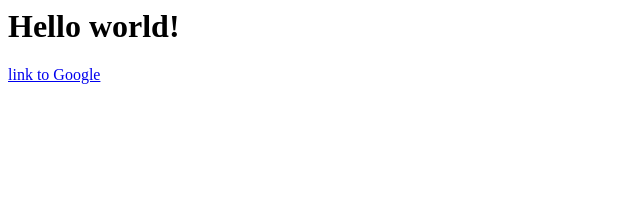
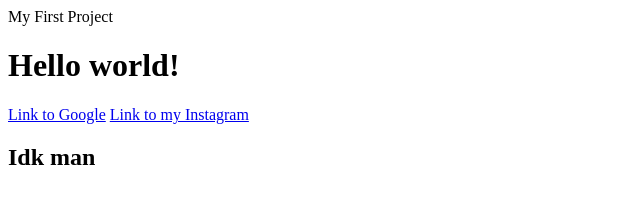
Before and after one commit to Blengket/2nd-project, a plain HTML site: page index.html in a window 1280 px wide. Shown: the whole page, without its empty margins (0-640 px from the left). Drawn offline with Linux system fonts and the light colour scheme.

Commit message:
Update index.html

```diff
--- a/index.html
+++ b/index.html
@@ -1,9 +1,11 @@
 <html>
   <head>
-    <tittle></tittle>
+    <tittle>My First Project</tittle>
   </head>
   <body>
     <h1>Hello world! </h1>
-    <a href="https://www.google.com" target=_blank>link to Google</a>
+    <a href="https://www.google.com" target=_blank>Link to Google</a>
+    <a href="https://www.instagram.com" target=_self>Link to my Instagram</a>
+    <h2>Idk man</h2>
   </body>
 </html>
```
